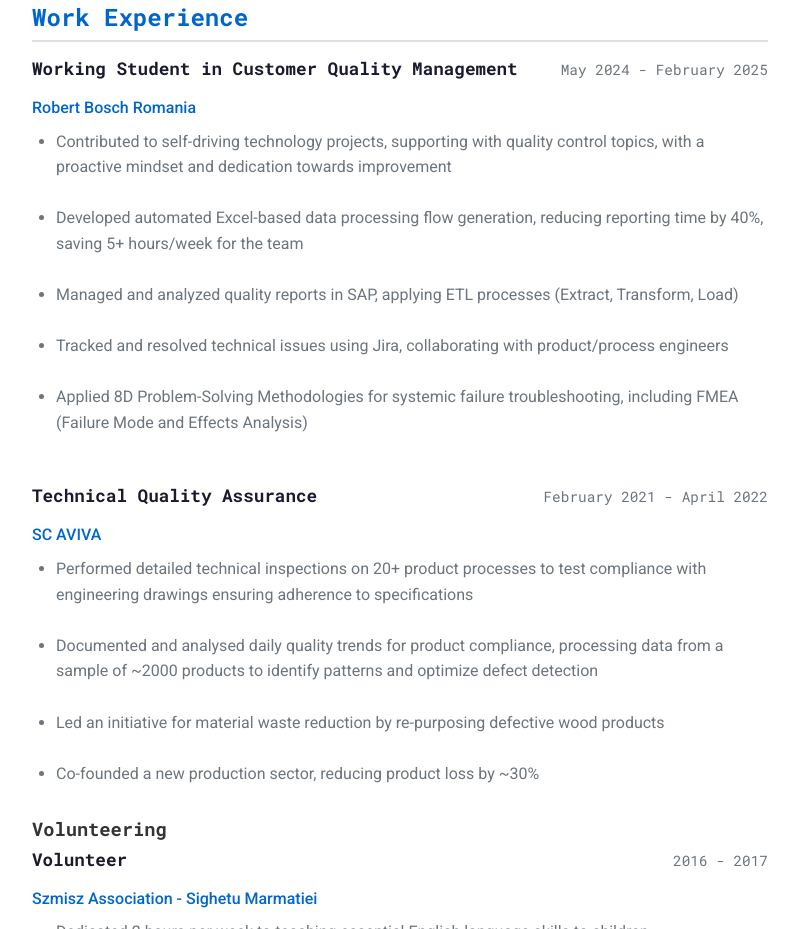
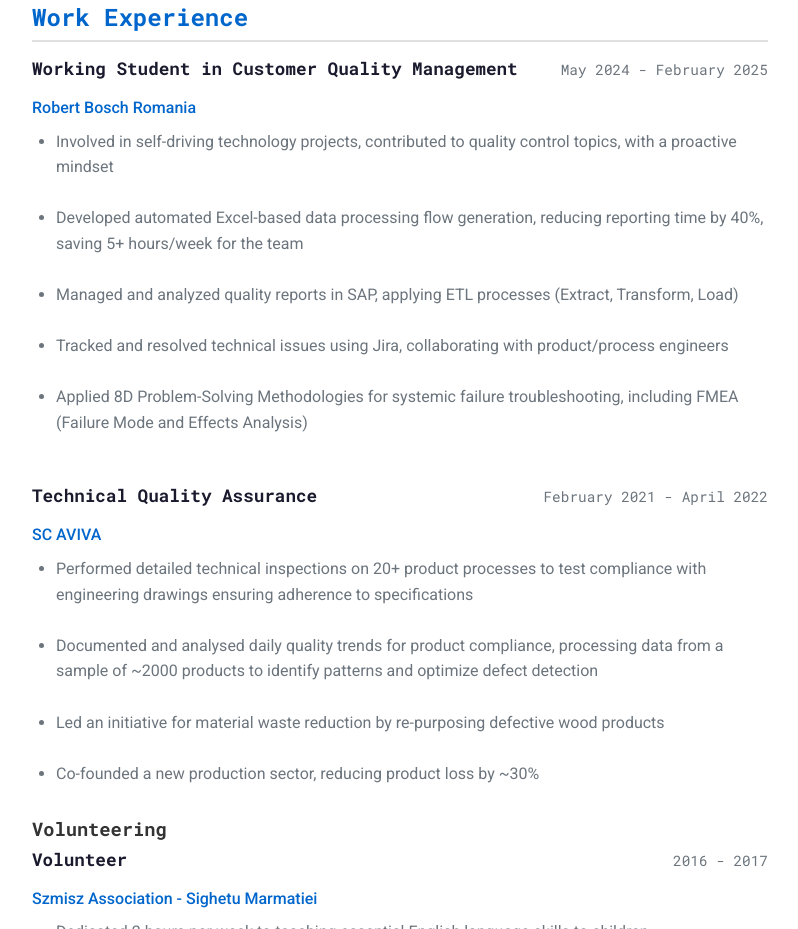
Before and after one commit to Hwkz0/portofolio, a plain HTML site: page index.html in a window 1280 px wide. Shown: the part 2757-3686 px from the top of the page, without its empty margins (240-1038 px from the left). Drawn offline with Linux system fonts and the light colour scheme.

Commit message:
Update index.html

```diff
--- a/index.html
+++ b/index.html
@@ -237,7 +237,7 @@
                             </div>
                             <p class="resume-location">Robert Bosch Romania</p>
                             <ul>
-                                <li>Contributed to self-driving technology projects, supporting with quality control topics, with a proactive mindset and dedication towards improvement</li><br>
+                                <li>Involved in self-driving technology projects, contributed to quality control topics, with a proactive mindset </li><br>
                                 <li>Developed automated Excel-based data processing flow generation, reducing reporting time by 40%, saving 5+ hours/week for the team</li><br>
                                 <li>Managed and analyzed quality reports in SAP, applying ETL processes  (Extract, Transform, Load)</li><br>
                                 <li>Tracked and resolved technical issues using Jira, collaborating with product/process engineers</li><br>
```
